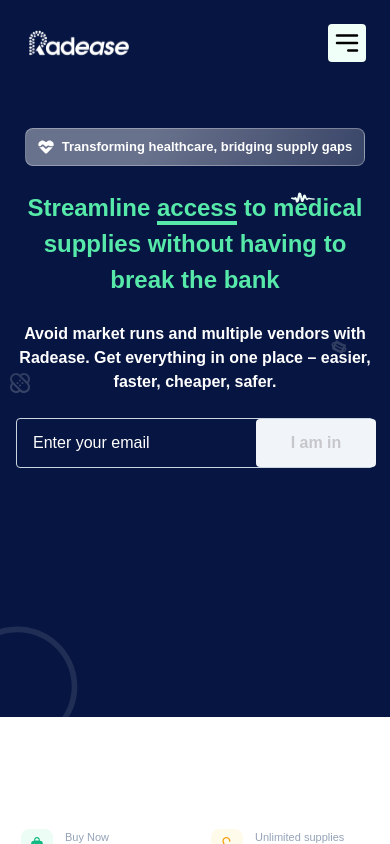
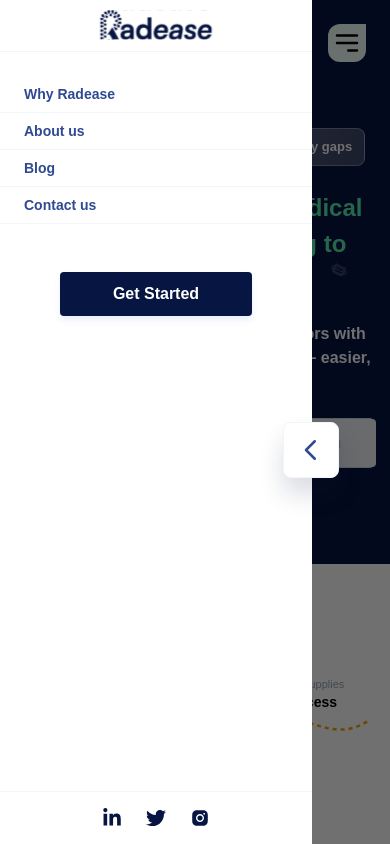
Before and after one commit to Radease-org/Interface, a React (Vite) app: page / in a window 390 px wide. Both pictures are taken after a click on the button 347 px from the left and 43 px from the top of the page. Shown: the top 844 px of the page. Built offline with nearby package versions, Linux system fonts and the light colour scheme; a web font is replaced by a local one.

Commit message:
final update on webite

```diff
--- a/src/components/form/AppInput.jsx
+++ b/src/components/form/AppInput.jsx
@@ -3,7 +3,7 @@ import React from "react";
 import { TextField } from "@mui/material";
 
 const AppInput = props => {
-  const { name, onChange, label, value = "" } = props;
+  const { name, onChange, label, value = "", ...otherProps } = props;
   return (
     <TextField
       id={name}
@@ -12,25 +12,8 @@ const AppInput = props => {
       variant="outlined"
       className="w-full"
       value={value}
-      //   sx={{
-      //     "& .MuiOutlinedInput-root": {
-      //       fontSize: 14,
-      //       borderRadius: "4px",
-      //       color: "#475569",
-      //     },
-      //     "& .MuiFormLabel-root": {
-      //       color: "#475569",
-      //     },
-      //     "& .MuiOutlinedInput-notchedOutline": {
-      //       border: "1.2px solid #CBD5E1",
-      //     },
-      //     "& .Mui-focused": {
-      //       "& .MuiOutlinedInput-notchedOutline": {
-      //         border: "1.2px solid #CBD5E1",
-      //       },
-      //     },
-      //   }}
       onChange={onChange}
+      {...otherProps}
     />
   );
 };
--- a/src/components/form/AppSelect.jsx
+++ b/src/components/form/AppSelect.jsx
@@ -1,42 +1,34 @@
 import React from "react";
-import { TextField, MenuItem } from "@mui/material";
+import { FormControl, InputLabel, MenuItem, Select } from "@mui/material";
 import { MdKeyboardArrowDown } from "react-icons/md";
 
-const AppSelect = (props) => {
-  const { label, options, name } = props;
+const AppSelect = props => {
+  const { label, options, name, onChange } = props;
   return (
-    <TextField
+    <FormControl className="w-full">
+      <InputLabel>{label}</InputLabel>
+      <Select
         id={name}
-      select
+        name={name}
         label={label}
         defaultValue=""
-      className="w-full"
-      sx={{
-        "& .MuiOutlinedInput-root": {
-          fontSize: 14,
-          borderRadius: "4px",
-          color: "#475569",
-        },
-        "& .MuiFormLabel-root": {
-          color: "#475569",
-        },
-        "& .MuiOutlinedInput-notchedOutline": {
-          border: "1.2px solid #CBD5E1",
-        },
-        "& .Mui-focused": {
-          "& .MuiOutlinedInput-notchedOutline": {
-            border: "1.2px solid #CBD5E1",
-          },
-        },
+        IconComponent={MdKeyboardArrowDown}
+        onChange={onChange}
+        MenuProps={{
+          sx: {
+            "& .MuiPaper-root": {
+              maxHeight: 200
+            }
+          }
         }}
-      SelectProps={{ IconComponent: MdKeyboardArrowDown }}
       >
-      {options.map((option) => (
+        {options.map(option => (
           <MenuItem key={option.value} value={option.value}>
             {option.label}
           </MenuItem>
         ))}
-    </TextField>
+      </Select>
+    </FormControl>
   );
 };
 
--- a/src/components/layout/footer/footer.scss
+++ b/src/components/layout/footer/footer.scss
@@ -1,4 +1,4 @@
-footer {
+.page-footer {
   @apply bg-[#061541] text-white px-6 lg:px-32 pt-8 pb-6 w-full;
   .content {
     @apply flex flex-col items-start w-full lg:w-[85%] justify-between lg:flex-row;
--- a/src/components/layout/footer/index.jsx
+++ b/src/components/layout/footer/index.jsx
@@ -6,7 +6,7 @@ import { RiWhatsappFill } from "react-icons/ri";
 import "./footer.scss";
 const Footer = () => {
   return (
-    <footer id="footer">
+    <footer id="footer" className="page-footer">
       <div className="content">
         <img src="/brands/whiteLogo.svg" alt="white logo" className="logo" />
         <div className="footer-section hidden lg:block">
--- /dev/null
+++ b/src/components/layout/header/SmScreenMenu.jsx
@@ -0,0 +1,95 @@
+import React, { useEffect, useState } from "react";
+import { FaLinkedinIn, FaTwitter } from "react-icons/fa";
+import { AiFillInstagram } from "react-icons/ai";
+import { HiOutlineChevronLeft } from "react-icons/hi";
+import { Link } from "react-router-dom";
+
+const SmScreenMenu = props => {
+  const { open, onClose, openModal } = props;
+
+  //   function
+  const onGetStarted = () => {
+    openModal();
+    onClose();
+  };
+
+  return (
+    <>
+      <div
+        className={`fixed z-20 top-0 w-full h-full transition-all duration-300 ${
+          open ? "-left-0" : "-left-full"
+        } md:hidden`}
+      >
+        <div
+          className={`fixed top-0 left-0 w-full h-full bg-[#0000008f] transition-opacity duration-300 z-20 ${
+            open ? "opacity-100 block" : "opacity-0 hidden"
+          }`}
+          onClick={onClose}
+        />
+        <div className={`relative z-20 w-4/5 h-full bg-white `}>
+          <header className="logo-container flex justify-center py-2.5 border-b border-[#f1f5f9]">
+            <img src="/brands/blue-logo.svg" alt="" className="w-32" />
+          </header>
+          <div className="mt-6 mb-12">
+            {[
+              { label: "Why Radease", link: "/#our-promise" },
+              { label: "About us", link: "/#why-radease" },
+              { label: "Blog", link: "/" },
+              { label: "Contact us", link: "/#footer" }
+            ].map(link => (
+              <Link
+                to={link.link}
+                onClick={onClose}
+                className="block py-2 px-6 text-[#2F4993] text-sm font-bold border-b border-[#f1f5f9]"
+              >
+                {link.label}
+              </Link>
+            ))}
+          </div>
+          <div className="btn-container flex justify-center item-center px-6">
+            <button
+              className="bg-[#061541] text-white p-2.5 w-full max-w-[192px] shadow-[0px_4px_6px_0px_rgba(37,99,235,0.10)] rounded tetxt-sm font-bold"
+              onClick={onGetStarted}
+            >
+              Get Started
+            </button>
+          </div>
+          <footer className="absolute bg-white bottom-0 left-0 w-full flex justify-center items-center gap-6 text-xl border-t border-[#f1f5f9] py-4">
+            <a
+              href="https://www.linkedin.com/showcase/radeasehealth/"
+              target="_blank"
+              rel="noreferrer"
+              className="text-[#061541]"
+            >
+              <FaLinkedinIn />
+            </a>
+            <a
+              href="https://x.com/radeasehealth?s=11&t=zsjs8GVlwd1vuP12Yqs9_w"
+              target="_blank"
+              rel="noreferrer"
+              className="text-[#061541]"
+            >
+              <FaTwitter />
+            </a>
+            <a
+              href="https://instagram.com/radeasehealth?igshid=MzRlODBiNWFlZA"
+              target="_blank"
+              rel="noreferrer"
+              className="text-[#061541]"
+            >
+              <AiFillInstagram />
+            </a>
+          </footer>
+          <button
+            className="absolute top-1/2 -right-[27px] border border-[#F1F5F9] p-3 rounded-lg shadow-[0px_16px_24px_0px_rgba(11,26,68,0.15)] text-[#2F4993] bg-white"
+            onClick={onClose}
+          >
+            <HiOutlineChevronLeft className="text-3xl" />
+          </button>
+        </div>
+      </div>
+    </>
+  );
+};
+
+export default SmScreenMenu;
--- a/src/components/layout/header/index.jsx
+++ b/src/components/layout/header/index.jsx
@@ -1,13 +1,19 @@
-import React from "react";
+import React, { useState } from "react";
 import { Link } from "react-router-dom";
 import { HiOutlineMenuAlt3 } from "react-icons/hi";
+import SmScreenMenu from "./SmScreenMenu";
 
 const Header = props => {
   const { openModal } = props;
+  const [menu, setMenu] = useState(false);
+
+  const openMenu = () => setMenu(true);
+  const closeMenu = () => setMenu(false);
+
   return (
     <header className="absolute z-10 top-0 left-0 w-full py-5">
       <div className="container px-6 flex items-center justify-between gap-20">
-        <img src="/brands/whiteLogo.svg" />
+        <img src="/brands/white-logo.svg" />
         <div className="hidden lg:flex flex-1">
           <nav className="flex-1 flex self-end pb-1 gap-8 text-white font-bold">
             <Link to="/#our-promise">Why Radease</Link>
@@ -22,10 +28,14 @@ const Header = props => {
             Get started
           </button>
         </div>
-        <button className="block lg:hidden text-3xl bg-[#F0FFF8] p-1 rounded">
+        <button
+          className="block lg:hidden text-3xl bg-[#F0FFF8] p-1 rounded-xl  rounded-tr-none"
+          onClick={openMenu}
+        >
           <HiOutlineMenuAlt3 />
         </button>
       </div>
+      <SmScreenMenu open={menu} onClose={closeMenu} openModal={openModal} />
     </header>
   );
 };
--- /dev/null
+++ b/src/db/index.js
@@ -0,0 +1,53 @@
+export const NIGERIAN_STATES = [
+  { label: "Abia", value: "abia" },
+  { label: "Adamawa", value: "adamawa" },
+  { label: "Akwa Ibom", value: "akwa_ibom" },
+  { label: "Anambra", value: "anambra" },
+  { label: "Bauchi", value: "bauchi" },
+  { label: "Bayelsa", value: "bayelsa" },
+  { label: "Benue", value: "benue" },
+  { label: "Borno", value: "borno" },
+  { label: "Cross River", value: "cross_river" },
+  { label: "Delta", value: "delta" },
+  { label: "Ebonyi", value: "ebonyi" },
+  { label: "Edo", value: "edo" },
+  { label: "Ekiti", value: "ekiti" },
+  { label: "Enugu", value: "enugu" },
+  { label: "Gombe", value: "gombe" },
+  { label: "Imo", value: "imo" },
+  { label: "Jigawa", value: "jigawa" },
+  { label: "Kaduna", value: "kaduna" },
+  { label: "Kano", value: "kano" },
+  { label: "Katsina", value: "katsina" },
+  { label: "Kebbi", value: "kebbi" },
+  { label: "Kogi", value: "kogi" },
+  { label: "Kwara", value: "kwara" },
+  { label: "Lagos", value: "lagos" },
+  { label: "Nasarawa", value: "nasarawa" },
+  { label: "Niger", value: "niger" },
+  { label: "Ogun", value: "ogun" },
+  { label: "Ondo", value: "ondo" },
+  { label: "Osun", value: "osun" },
+  { label: "Oyo", value: "oyo" },
+  { label: "Plateau", value: "plateau" },
+  { label: "Rivers", value: "rivers" },
+  { label: "Sokoto", value: "sokoto" },
+  { label: "Taraba", value: "taraba" },
+  { label: "Yobe", value: "yobe" },
+  { label: "Zamfara", value: "zamfara" },
+  { label: "Federal Capital Territory", value: "federal_capital_territory" }
+];
+export const FACILITY_TYPE = [
+  {
+    value: "hospital",
+    label: "Hospital"
+  },
+  {
+    value: "laboratory",
+    label: "Laboratory"
+  },
+  {
+    value: "clinic",
+    label: "Clinic"
+  }
+];
--- a/src/views/home/components/Hero.jsx
+++ b/src/views/home/components/Hero.jsx
@@ -86,7 +86,7 @@ const Hero = ({ openModal }) => {
       </section>
       {showBackToTop && (
         <button
-          className="fixed bottom-10 right-10 p-3 rounded-full back-to-top text-[#061541]"
+          className="fixed bottom-8 right-8 p-3 rounded-full back-to-top text-[#061541] z-10"
           onClick={onScrollToTop}
         >
           <HiOutlineChevronDoubleUp />
--- a/src/views/home/style.scss
+++ b/src/views/home/style.scss
@@ -1,5 +1,5 @@
 .hero-section {
-  @apply pt-32 pb-24 md:pt-[170px] md:pb-[268px] min-h-[85vh] relative;
+  @apply pt-32 pb-24 md:pt-[170px] md:pb-[268px] lg:min-h-[85vh] relative;
   //   background-image: url(/images/left-pattern.svg),
   //     url(/images/right-pattern.svg);
   //   background-position: left bottom, right bottom;
```
Also changed, not shown: src/views/home/components/GetStartedModal.jsx (+33 -19 lines), public/brands/blue-logo.svg (added), public/brands/white-logo.svg (added). Lines whose indentation alone changed are shown as unchanged.
